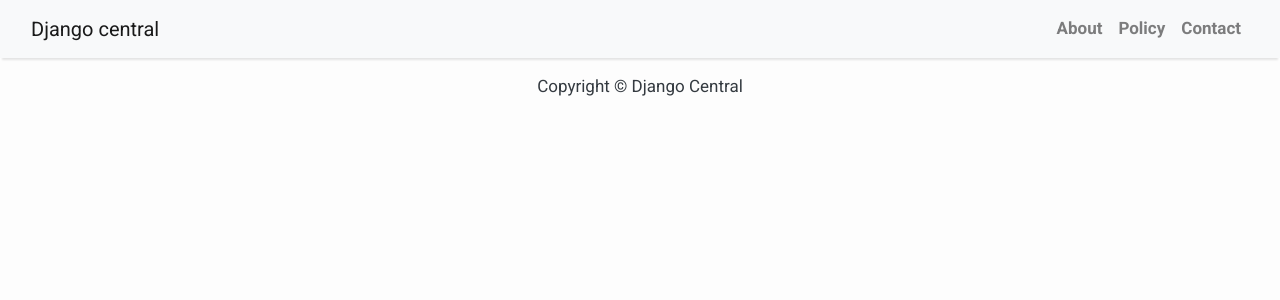
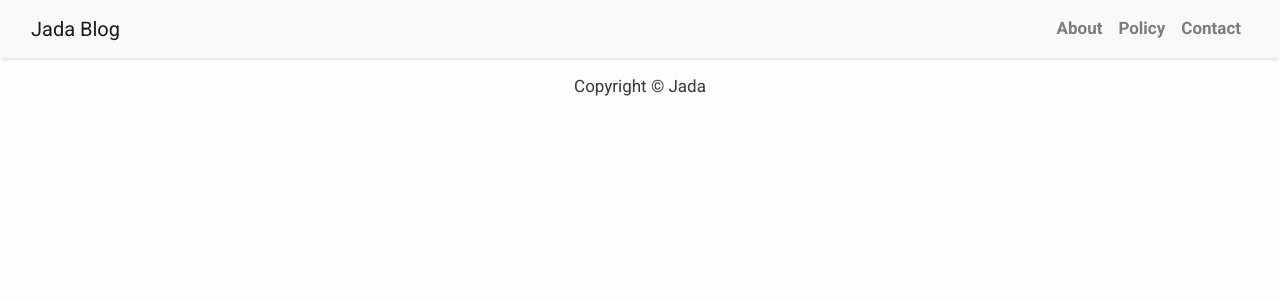
Before and after one commit to Jadamoureen/djangoblog, a Django app: template blogg/templates/base.html in a window 1280 px wide. Shown: the top 300 px of the page. Run offline with Django 3.2, Linux system fonts and the light colour scheme; the template is opened without the code that fills it, so the values that code supplies are empty; some libraries are stand-ins or nearby versions.

Commit message:
changes on base

```diff
--- a/blogg/templates/base.html
+++ b/blogg/templates/base.html
@@ -37,7 +37,7 @@
         <!-- Navigation -->
         <nav class="navbar navbar-expand-lg navbar-light bg-light shadow" id="mainNav">
             <div class="container-fluid">
-                <a class="navbar-brand" href="{% url 'home' %}">Django central</a>
+                <a class="navbar-brand" href="{% url 'home' %}">Jada Blog</a>
                 <button class="navbar-toggler navbar-toggler-right" type="button" data-toggle="collapse" data-target="#navbarResponsive"
                     aria-controls="navbarResponsive" aria-expanded="false" aria-label="Toggle navigation">
                     <span class="navbar-toggler-icon"></span>
@@ -62,7 +62,7 @@
         {% endblock content %}
         <!-- Footer -->
         <footer class="py-3 bg-grey">
-            <p class="m-0 text-dark text-center ">Copyright &copy; Django Central</p>
+            <p class="m-0 text-dark text-center ">Copyright &copy; Jada </p>
         </footer>
     </body>
 </html>
```
